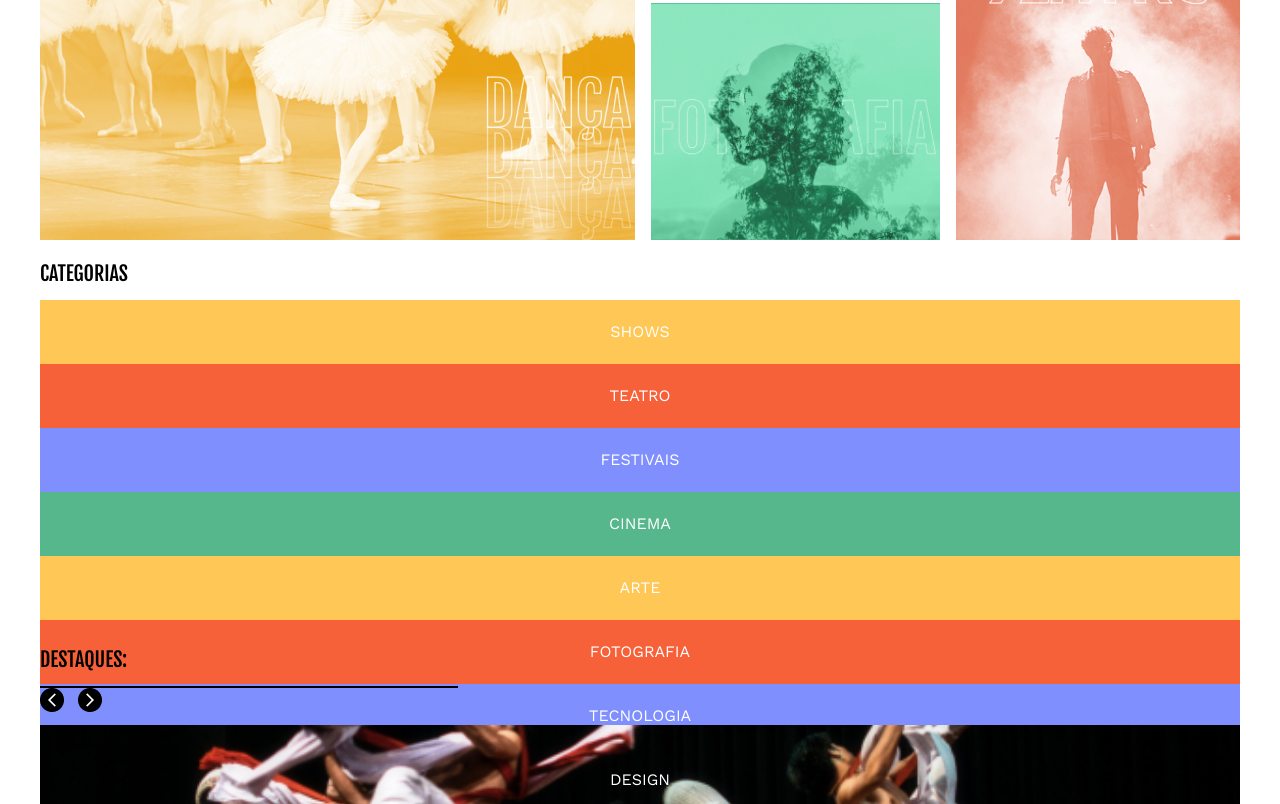
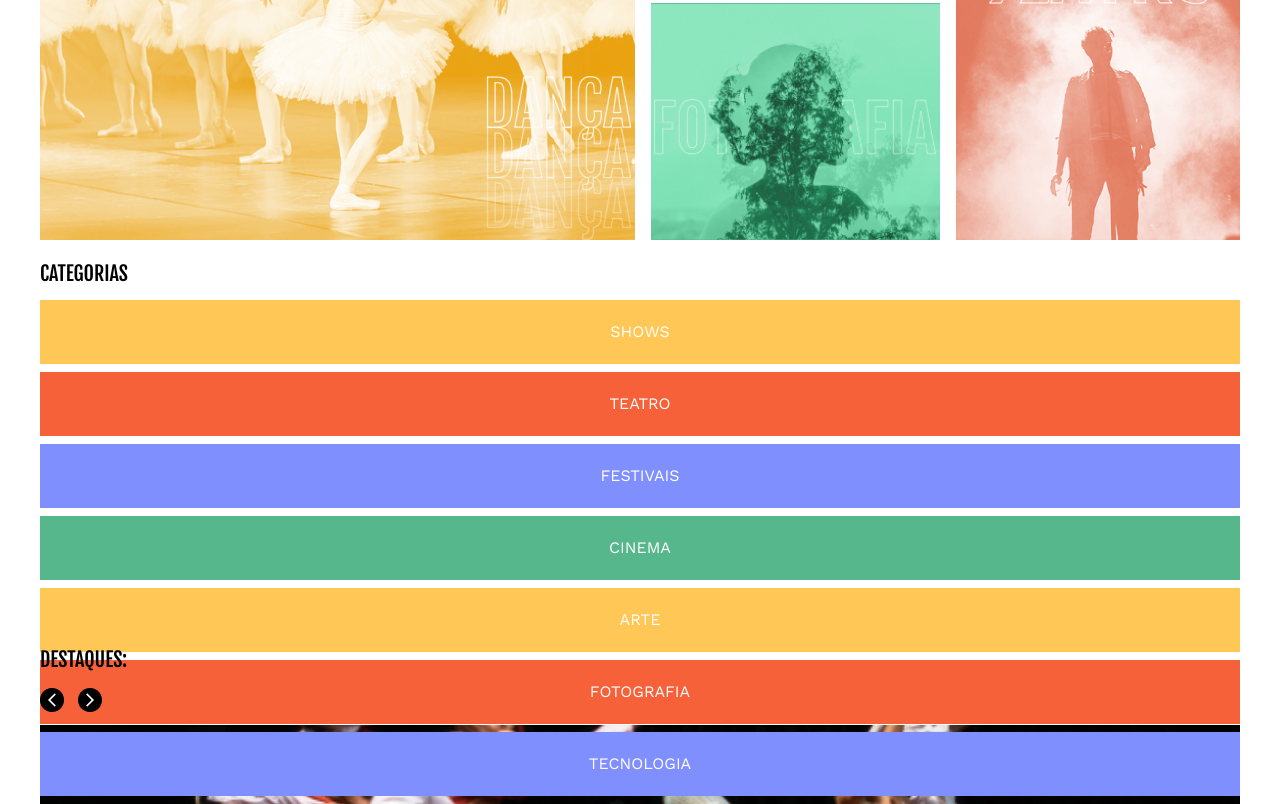
Before and after one commit to marquesdanilocarlos/grid-flex-alura, a plain HTML site: page index.html in a window 1280 px wide. Shown: the part 467-1271 px from the top of the page. Drawn offline with nearby package versions, Linux system fonts and the light colour scheme.

Commit message:
Aula 05 - Alinhamento das categorias com flex

```diff
--- a/assets/style/flex.css
+++ b/assets/style/flex.css
@@ -3,7 +3,13 @@
     justify-content: space-evenly;
     align-items: center;
     flex-wrap: wrap;
-    column-gap: 4.6rem;
+    column-gap: 2rem;
+}
+
+.categorias__lista {
+    display: flex;
+    flex-direction: column;
+    row-gap: 0.5rem;
 }
 
 
```
